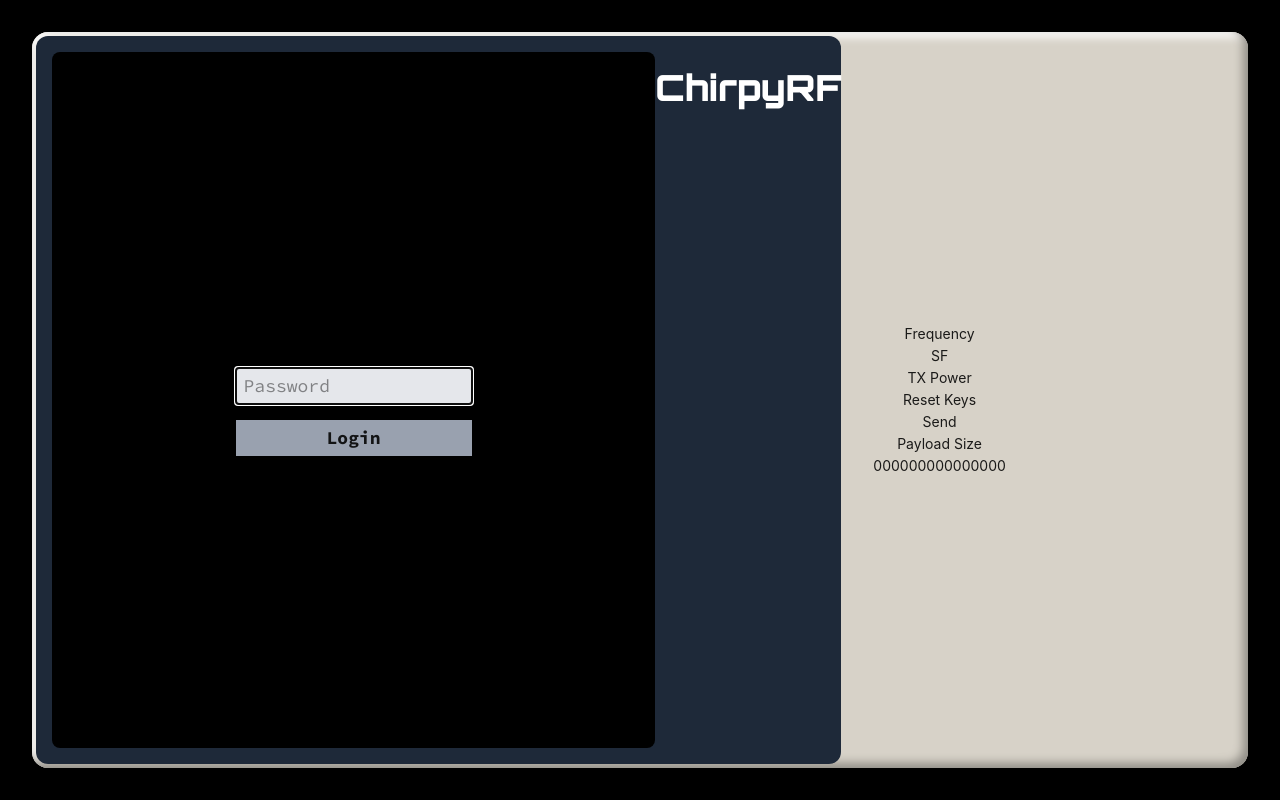
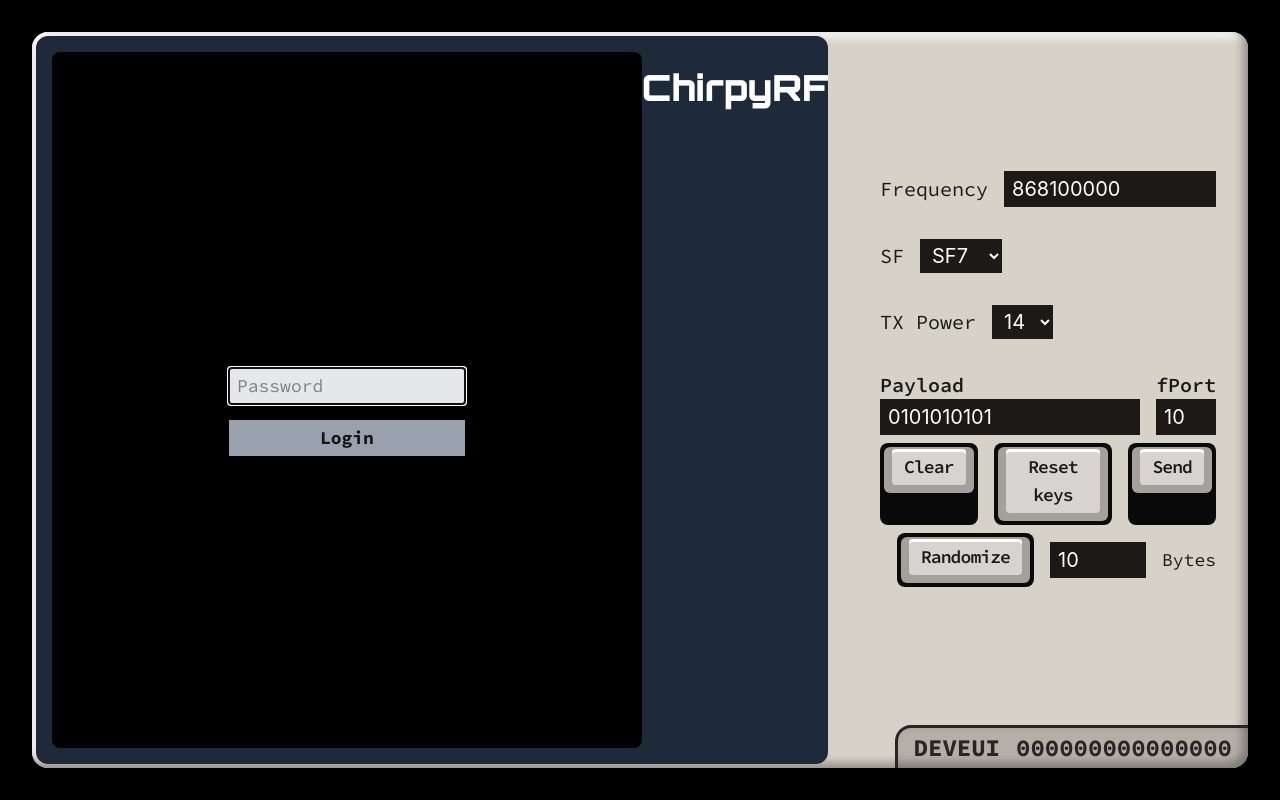
Before and after one commit to nakamarusun/chirpstack-lorawan-tester, a React (Vite) app in the folder frontend/: page / in a window 1280 px wide. Built offline with nearby package versions, Linux system fonts and the light colour scheme; no server answers.

Commit message:
added controls and tested

```diff
--- a/frontend/src/App.tsx
+++ b/frontend/src/App.tsx
@@ -23,14 +23,15 @@ function App() {
     <div className='w-full flex flex-col items-center min-h-screen justify-center'>
       <div
         className={clsx(
-        'flex flex-col md:flex-row items-center rounded-2xl text-center gap-2 md:gap-4 inset-0 md:inset-8 absolute overflow-hidden p-1',
+        'flex flex-col md:flex-row items-center rounded-2xl text-center gap-2 md:gap-4 inset-0 md:inset-8 absolute overflow-hidden',
         )}
         style={{
           backgroundColor: '#d7d2c8',
           boxShadow: "inset -5px -5px 10px #908d86, inset 5px 5px 10px #ffffff",
         }}
         >
-        <div className="w-full md:w-2/3 h-2/3 md:h-full bg-gray-800 p-4 pb-0 md:pb-4 md:pr-0 flex flex-col md:flex-row rounded-xl">
+        <div className='p-1 w-full md:w-2/3 h-2/3 md:h-full'>
+          <div className="h-full w-full bg-gray-800 p-4 pb-0 md:pb-4 md:pr-0 flex flex-col md:flex-row rounded-xl">
             <div className="bg-black w-full h-full rounded-lg flex flex-row justify-center items-center overflow-hidden">
               { renderContent() }
             </div>
@@ -38,7 +39,10 @@ function App() {
               ChirpyRF
             </h1>
           </div>
+        </div>
+        <div className="w-full md:w-1/3 h-2/3 md:h-full">
           <Controls />
+        </div>
       </div>
     </div>
   )
--- a/frontend/src/components/ChirpstackStream.tsx
+++ b/frontend/src/components/ChirpstackStream.tsx
@@ -42,7 +42,7 @@ export default function ChirpstackStream() {
     }
   }, []);
   return (
-    <pre ref={chirpstackLogsRef} className="h-full overflow-y-auto px-2 whitespace-pre-wrap">
+    <pre ref={chirpstackLogsRef} className="h-full overflow-y-auto px-2 whitespace-pre-wrap break-all">
       {messages.join("\n")}
     </pre>
   )
--- a/frontend/src/components/Controls.tsx
+++ b/frontend/src/components/Controls.tsx
@@ -1,29 +1,210 @@
-import React from 'react'
+import { useEffect, useState } from 'react';
 import useLoRaWAN from '../hooks/useLoRaWAN'
+import Keycap from './Keycap';
+import { App } from 'antd';
+import { nanoIDRandomHex } from '../tools';
 
 export default function Controls() {
   const lorawan = useLoRaWAN();
+
+  const [tempFreq, setTempFreq] = useState(lorawan.frequency);
+  const [tempSF, setTempSF] = useState(lorawan.dataRate);
+  const [tempTxPower, setTempTxPower] = useState(lorawan.txPower);
+
+  const [fPort, setFPort] = useState(10);
+  const [payload, setPayload] = useState("0101010101");
+  const [randomNumber, setRandomNumber] = useState(10);
+
+  const { notification } = App.useApp();
+
+  useEffect(() => {
+    setTempFreq(lorawan.frequency);
+  }, [lorawan.frequency]);
+
+  useEffect(() => {
+    setTempSF(lorawan.dataRate);
+  }, [lorawan.dataRate]);
+
+  useEffect(() => {
+    setTempTxPower(lorawan.txPower);
+  }, [lorawan.txPower]);
+
+  async function sendText() {
+    // Check if the payload is empty
+    const newPayload = payload.trim();
+
+    // Check if payload is hex
+    if (!/^[0-9A-Fa-f]*$/.test(newPayload)) {
+      notification.error({
+        message: 'Invalid Payload',
+        description: 'Payload must be a valid hexadecimal string.',
+        duration: 3,
+      });
+      return;
+    }
+
+    // Check if fport is valid
+    if (fPort < 1 || fPort > 255) {
+      notification.error({
+        message: 'Invalid fPort',
+        description: 'fPort must be between 1 and 255.',
+        duration: 3,
+      });
+      return;
+    }
+
+    // Check if payload is too long
+    if (newPayload.length > 255*2) {
+      notification.error({
+        message: 'Invalid Payload',
+        description: 'Payload must be less than 255 characters.',
+        duration: 3,
+      });
+      return;
+    }
+
+    // Check if there are changes in frequency, SF, or TX power
+    if (tempFreq != lorawan.frequency) {
+      try {
+        await lorawan.setFrequency(tempFreq);
+      } catch (error) {
+        setTempFreq(lorawan.frequency);
+        notification.error({
+          message: 'Invalid Frequency',
+          description: 'Frequency must be between 400000000 and 950000000 Hz.',
+          duration: 3,
+        });
+        return;
+      }
+    }
+    if (tempSF != lorawan.dataRate) {
+      try {
+        await lorawan.setDR(tempSF);
+      } catch (error) {
+        setTempSF(lorawan.dataRate);
+        notification.error({
+          message: 'Invalid Data Rate',
+          description: 'Data Rate must be between 0 (SF12) and 5 (SF7).',
+          duration: 3,
+        });
+        return;
+      }
+    }
+    if (tempTxPower != lorawan.txPower) {
+      try {
+        await lorawan.setTxPower(tempTxPower);
+      } catch (error) {
+        setTempTxPower(lorawan.txPower);
+        notification.error({
+          message: 'Invalid TX Power',
+          description: 'TX Power must be between 0 and 22 dBm.',
+          duration: 3,
+        });
+        return;
+      }
+    }
+
+    await lorawan.send(fPort, newPayload);
+  }
+  async function sendResetKeys() {
+    await lorawan.resetKeys();
+    notification.success({
+      message: 'Keys Reset',
+      description: 'Device keys have been reset successfully.',
+      duration: 3,
+    });
+  }
+
   return (
-    <div className="p-4">
-      <p>
-        Frequency
-      </p>
-      <p>
-        SF
-      </p>
-      <p>
-        TX Power
-      </p>
-      <p>
-        Reset Keys
-      </p>
-      <p>
-        Send
-      </p>
-      <p>
-        Payload Size
-      </p>
-      <p>{lorawan.devEui}</p>
+    <div className="flex flex-col h-full">
+      <div className="flex-grow flex flex-col justify-center md:pr-8 px-8">
+        <div className="flex flex-row items-center w-full mb-8">
+          <label className='font-source-code-pro text-xl mr-4' htmlFor="freq">Frequency</label>
+          <input name="freq" className='px-2 py-1 w-full bg-stone-900 text-white text-xl border-0' value={tempFreq} onChange={(e) => setTempFreq(Number(e.target.value))} />
+        </div>
+        <div className="flex flex-row items-center w-full mb-8">
+          <label className='font-source-code-pro text-xl mr-4' htmlFor="sf">SF</label>
+          {/* Make this a stepped slider later */}
+          <select name="sf" className='px-2 py-1 bg-stone-900 text-white text-xl border-0' value={tempSF} onChange={(e) => setTempSF(Number(e.target.value))}>
+            <option value={5}>SF7</option>
+            <option value={4}>SF8</option>
+            <option value={3}>SF9</option>
+            <option value={2}>SF10</option>
+            <option value={1}>SF11</option>
+            <option value={0}>SF12</option>
+          </select>
+        </div>
+        <div className="flex flex-row items-center w-full mb-8">
+          <label className='font-source-code-pro text-xl mr-4' htmlFor="txpower">TX Power</label>
+          {/* Make this a dial later */}
+          <select
+            name="txpower"
+            className='px-2 py-1 bg-stone-900 text-white text-xl border-0'
+            value={tempTxPower}
+            onChange={(e) => setTempTxPower(Number(e.target.value))}
+          >
+            <option value={22}>22</option>
+            <option value={20}>20</option>
+            <option value={18}>18</option>
+            <option value={16}>16</option>
+            <option value={14}>14</option>
+            <option value={12}>12</option>
+            <option value={10}>10</option>
+            <option value={8}>8</option>
+            <option value={6}>6</option>
+            <option value={4}>4</option>
+            <option value={2}>2</option>
+            <option value={0}>0</option>
+          </select>
+        </div>
+        <div className="flex flex-row items-center w-full gap-4">
+          <div className="w-full flex flex-col items-start">
+            <p className="font-semibold font-source-code-pro text-xl">Payload</p>
+            <input value={payload} onChange={(e) => setPayload(e.target.value)} type="text" className="w-full px-2 py-1 bg-stone-900 text-white text-xl border-0" />
+          </div>
+          <div className="w-16 flex flex-col items-start">
+            <p className="font-semibold font-source-code-pro text-xl">fPort</p>
+            <input value={fPort} onChange={(e) => setFPort(Number(e.target.value))} type="text" className="w-full px-2 py-1 bg-stone-900 text-white text-xl border-0" />
+          </div>
+        </div>
+        <div className="flex flex-row justify-end gap-4 mt-2">
+          <Keycap onClick={() => setPayload("")}>
+            Clear
+          </Keycap>
+          <Keycap onClick={sendResetKeys}>
+            Reset keys
+          </Keycap>
+          <Keycap onClick={sendText}>
+            Send
+          </Keycap>
+        </div>
+        <div className="flex flex-row items-center justify-end gap-4 mt-2">
+          <Keycap onClick={() => setPayload(nanoIDRandomHex(randomNumber * 2))}>
+            Randomize
+          </Keycap>
+          <input
+            className="px-2 py-1 bg-stone-900 text-white text-xl border-0 w-24"
+            value={randomNumber}
+            onChange={(e) => {
+              const num = Number(e.target.value);
+              if (!isNaN(num) && num > 0) {
+                setRandomNumber(num);
+              }
+              if (e.target.value === "") {
+                setRandomNumber(0);
+              }
+            }}
+            name="randomNumber"
+          />
+          <label htmlFor="randomNumber" className="font-source-code-pro text-lg">Bytes</label>
+          </div>
+      </div>
+      <div className="flex flex-col w-full md:items-end">
+        <p className="bg-stone-800/20 py-0.5 md:py-1 px-2 md:px-4 text-base md:text-2xl md:rounded-tl-2xl font-source-code-pro font-bold inset-shadow-sm border-t-3 md:border-l-3 text-stone-800">
+          <span className="mr-4">DEVEUI</span>
+          <span className="">{lorawan.devEui}</span>
+        </p>
+      </div>
     </div>
   )
 }
--- /dev/null
+++ b/frontend/src/components/Keycap.tsx
@@ -0,0 +1,14 @@
+import React from 'react'
+
+// I want the props to inherit everything from the HTMLButtonElement
+export default function Keycap(props: React.ButtonHTMLAttributes<HTMLButtonElement>) {
+  return (
+    <div className="bg-neutral-950 rounded-lg p-1">
+      <div className="bg-stone-400 rounded-md p-2 pt-0.5 overflow-hidden">
+        <button className="bg-stone-300 rounded-sm py-1 px-3 font-source-code-pro tracking-tighter text-lg font-semibold inset-shadow-[0px_3px_0px_rgba(255,255,255,1.0)]" {...props}>
+          {props.children}
+        </button>
+      </div>
+    </div>
+  )
+}
--- a/frontend/src/components/Terminal.tsx
+++ b/frontend/src/components/Terminal.tsx
@@ -65,7 +65,7 @@ export default function Terminal() {
             <p className="font-semibold bg-cyan-600 px-2">
               Serial Term
             </p>
-            <pre ref={serialLogsRef} className="overflow-y-auto px-2 whitespace-pre-wrap">
+            <pre ref={serialLogsRef} className="overflow-y-auto px-2 whitespace-pre-wrap break-all">
               {termLog.join("\n")}
             </pre>
           </div>
```
Also changed, not shown: frontend/src/hooks/useLoRaWAN.tsx (+13 -7 lines), 1 other file (tests, documents, lock files or other folders). Lines whose indentation alone changed are shown as unchanged.
